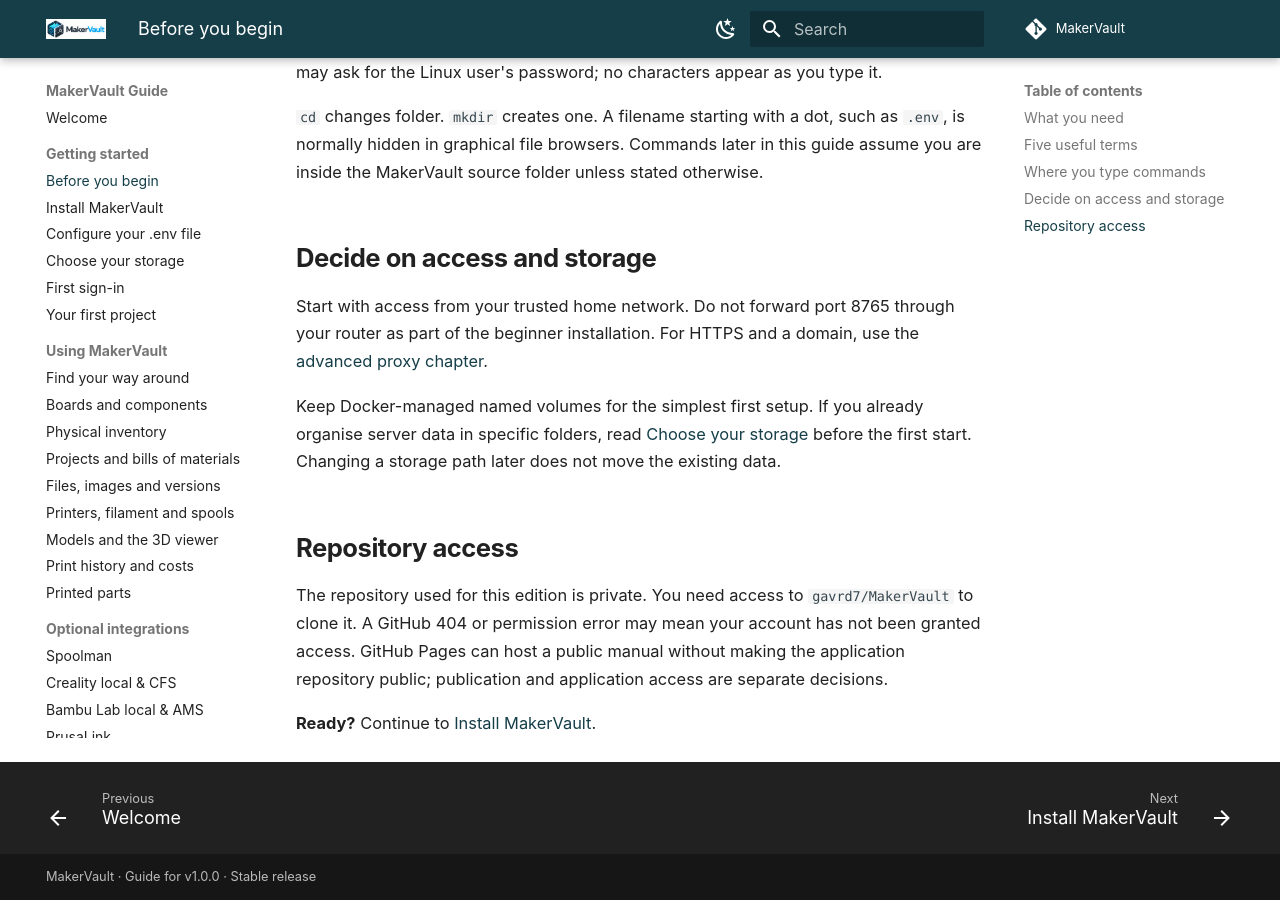
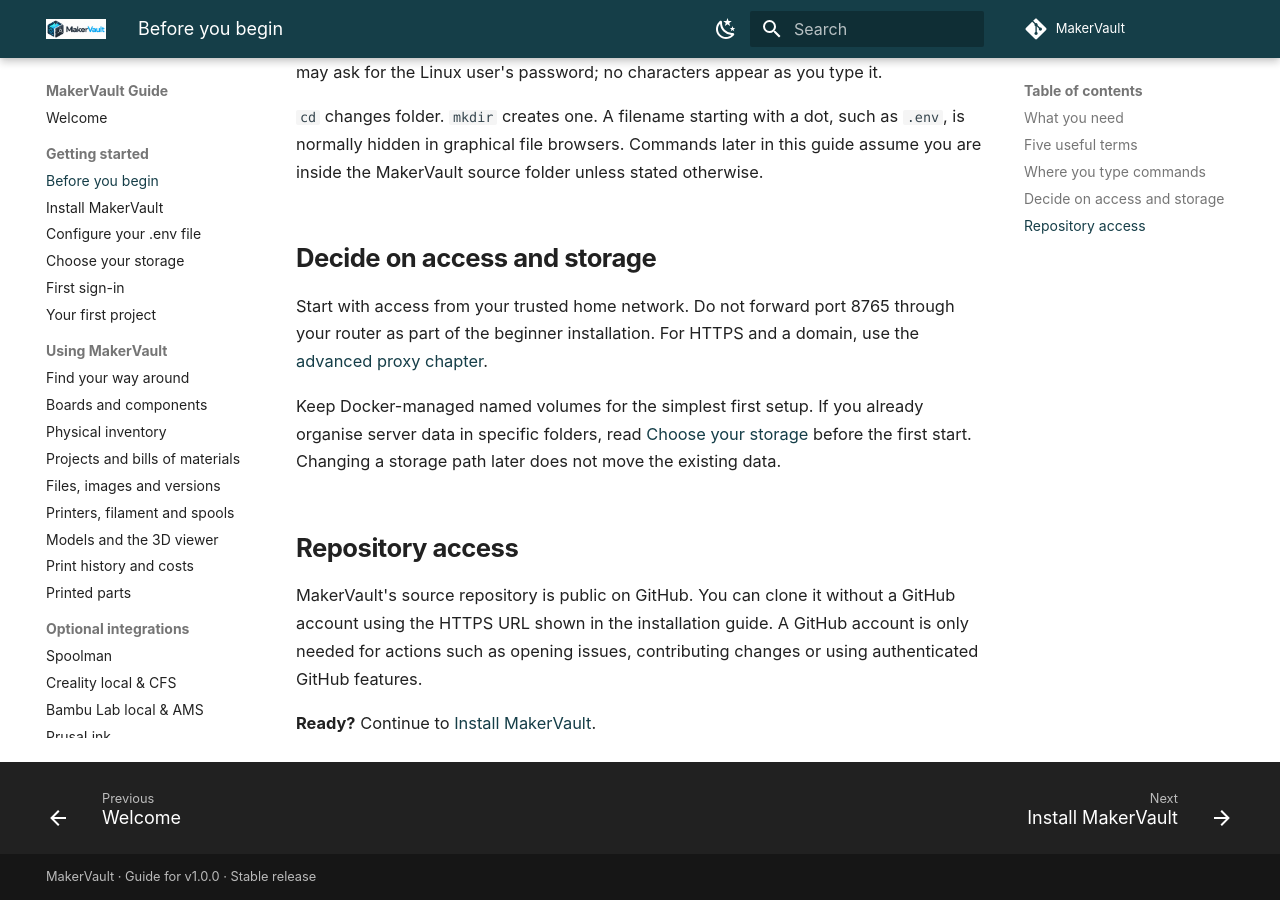
Before and after one commit to gavrd7/MakerVault, an MkDocs documentation site: the page built from docs/guide/getting-started/before-you-begin.md, in a window 1280 px wide and 900 px high, scrolled down 1686 px. Built offline with MkDocs 1.6.1 and Material for MkDocs 9.7.7, drawn with Linux system fonts in a browser that asks for light colours; comment, search, counter and statistics services are not loaded.

Commit message:
Update newcomer guide for public repository

```diff
--- a/docs/guide/getting-started/before-you-begin.md
+++ b/docs/guide/getting-started/before-you-begin.md
@@ -42,6 +42,6 @@
 
 ## Repository access
 
-The repository used for this edition is private. You need access to `gavrd7/MakerVault` to clone it. A GitHub 404 or permission error may mean your account has not been granted access. GitHub Pages can host a public manual without making the application repository public; publication and application access are separate decisions.
+MakerVault's source repository is public on GitHub. You can clone it without a GitHub account using the HTTPS URL shown in the installation guide. A GitHub account is only needed for actions such as opening issues, contributing changes or using authenticated GitHub features.
 
 **Ready?** Continue to [Install MakerVault](install.md).
```
